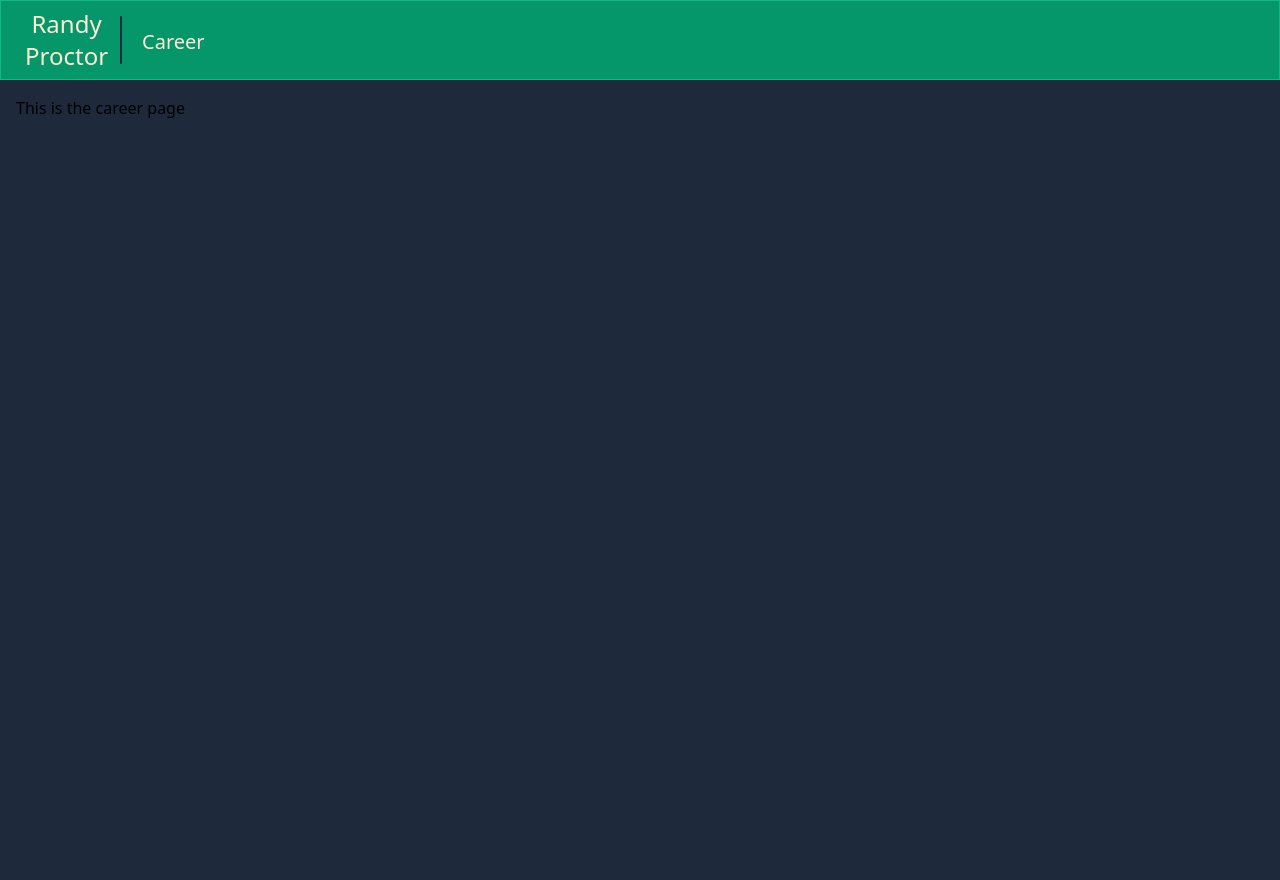
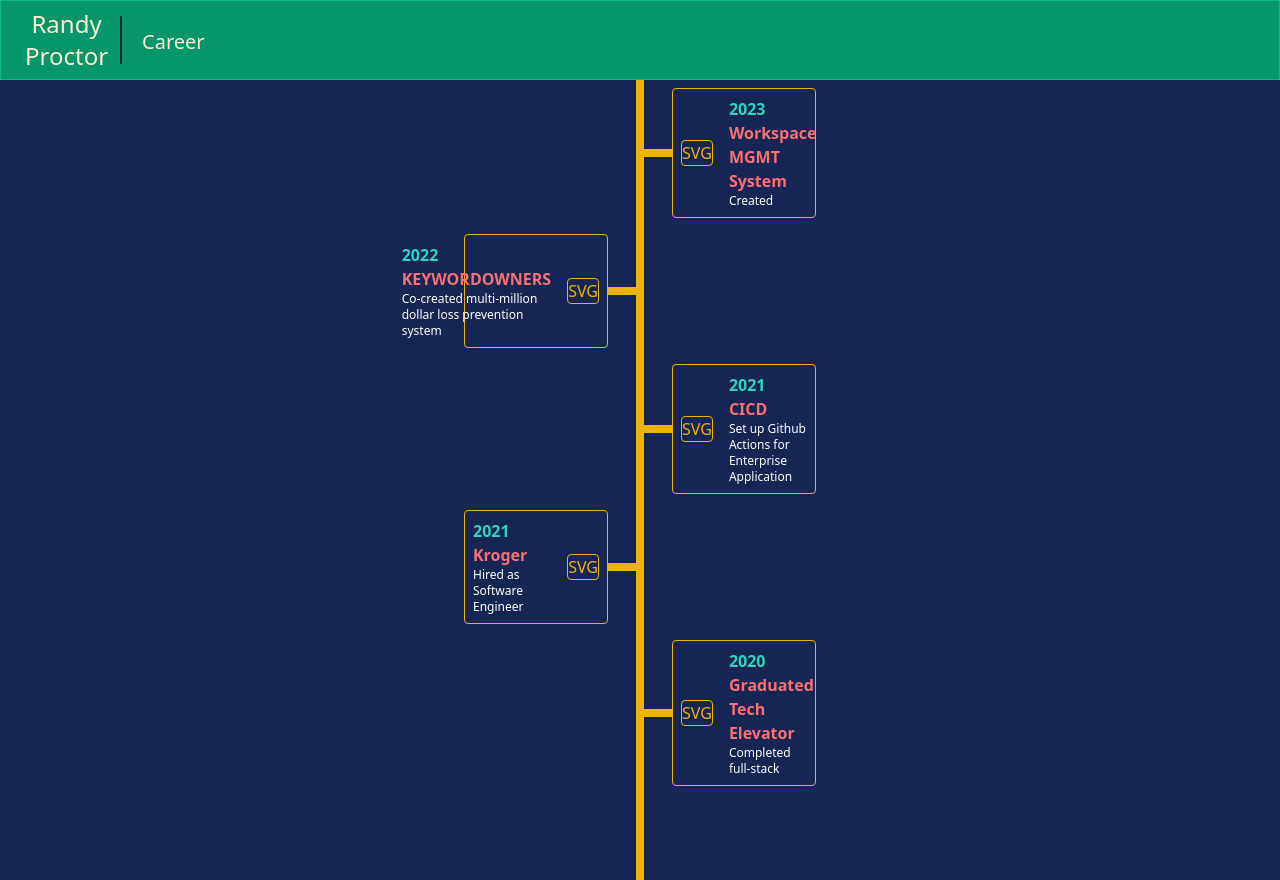
Before and after one commit to RandonSRProctor/personal-web-site-2024, a React (Vite) app: page /Career in a window 1280 px wide. Built offline with nearby package versions, Linux system fonts and the light colour scheme.

Commit message:
Safely moved timeline to career page.

```diff
--- a/src/Components/Career/Career.tsx
+++ b/src/Components/Career/Career.tsx
@@ -1,3 +1,5 @@
+import { TimelineSite } from './TimelineSite/TimelineSite';
+
 export const Career = () => {
-  return <p className="p-4">This is the career page</p>;
+  return <TimelineSite />;
 };
--- a/src/Components/RAD/DynamicContent.tsx
+++ b/src/Components/RAD/DynamicContent.tsx
@@ -1,5 +1,4 @@
 import { Prism } from './Prism/Prism';
-import { TimelineSite } from './TimelineSite/TimelineSite';
 
 /**
  * This is a manifest of all content and their titles.
@@ -7,7 +6,6 @@ import { TimelineSite } from './TimelineSite/TimelineSite';
  */
 
 export const dynamicContent = {
-  'Timeline Site': TimelineSite,
   Prism: Prism,
   Nothing: null,
 } as const;
```
Also changed, not shown: src/Components/Career/TimelineSite/Point.tsx (renamed from src/Components/RAD/TimelineSite/Point.tsx), src/Components/Career/TimelineSite/TimelineSite.tsx (renamed from src/Components/RAD/TimelineSite/TimelineSite.tsx), src/Components/Career/TimelineSite/timelineData.ts (renamed from src/Components/RAD/TimelineSite/timelineData.ts).
